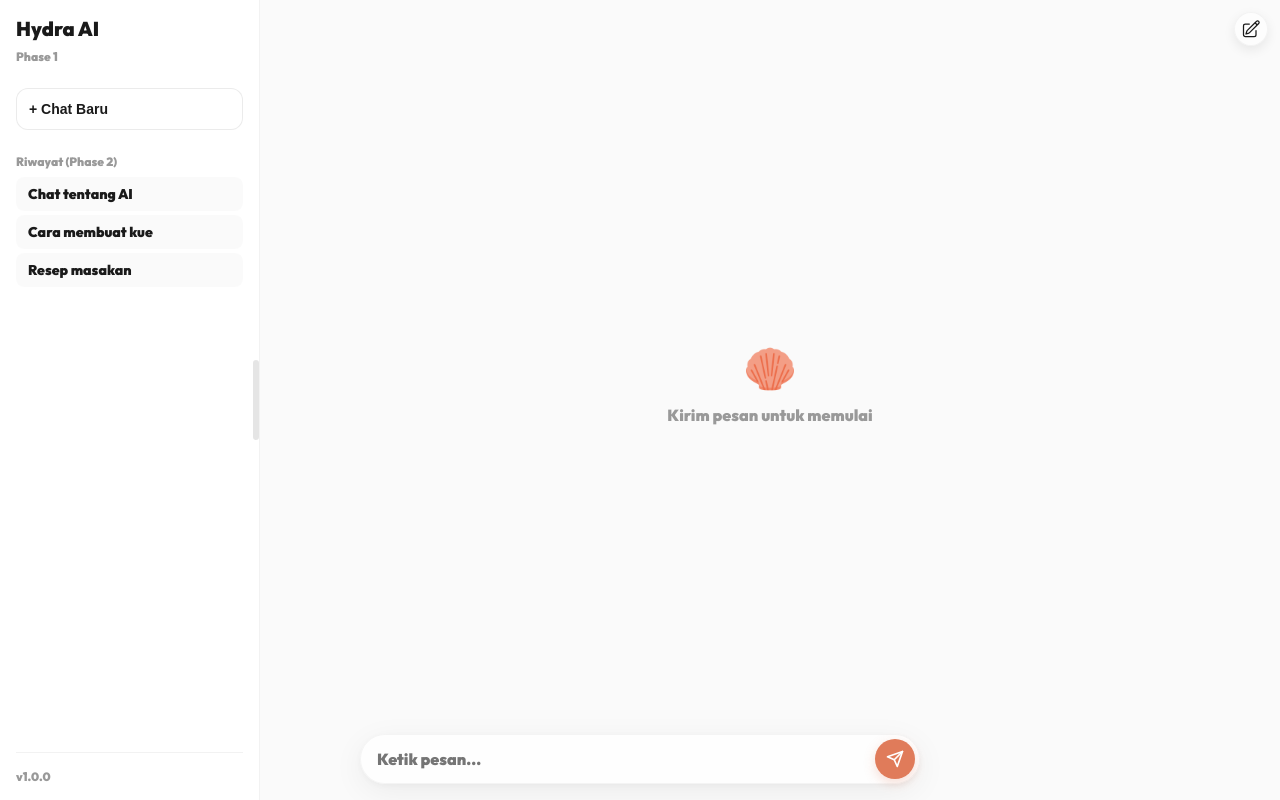
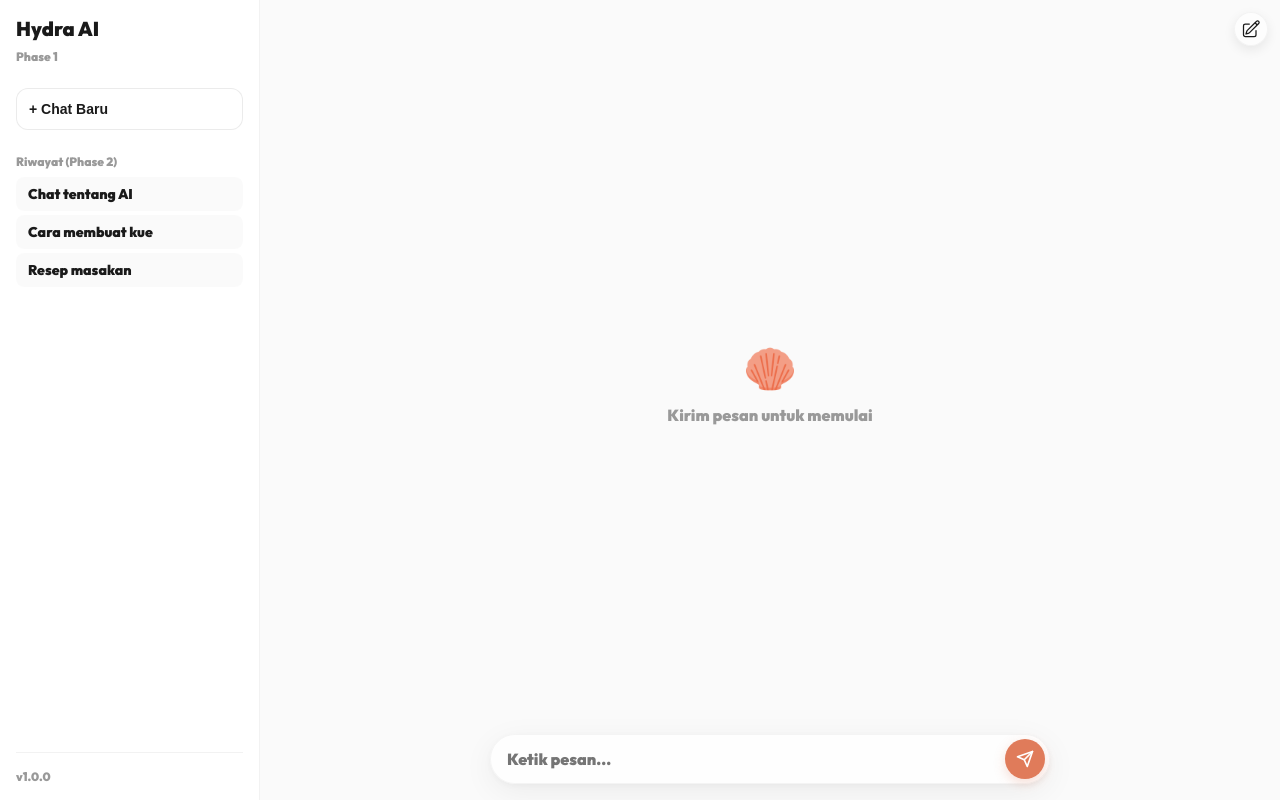
Before and after one commit to sran42435-lgtm/Hydra-working, a React (Vite) app in the folder frontend/: page / in a window 1280 px wide. Built offline with nearby package versions, Linux system fonts and the light colour scheme.

Commit message:
upd only chatpagemain and chatpagesidebar

```diff
--- a/frontend/src/components/chat/ChatSessionContainer.tsx
+++ b/frontend/src/components/chat/ChatSessionContainer.tsx
@@ -3,7 +3,11 @@ import { chatStore } from "../../store/chat_state_store";
 import { ChatInputBar } from "./ChatInputBar";
 import { MessageListView } from "./MessageListView";
 
-export const ChatSessionContainer: React.FC = () => {
+interface ChatSessionContainerProps {
+  isDesktop?: boolean;
+}
+
+export const ChatSessionContainer: React.FC<ChatSessionContainerProps> = ({ isDesktop = false }) => {
   const handleSend = async (text: string) => {
     const userMessage = { id: Date.now().toString(), role: "user" as const, content: text };
     chatStore.addMessage(userMessage);
@@ -40,7 +44,7 @@ export const ChatSessionContainer: React.FC = () => {
       position: "relative",
     }}>
       <MessageListView />
-      {/* Input bar fixed di bawah dengan z-index rendah */}
+      {/* Input bar fixed di bawah */}
       <div style={{
         position: "fixed",
         bottom: 0,
@@ -48,7 +52,9 @@ export const ChatSessionContainer: React.FC = () => {
         right: 0,
         zIndex: 5,
         pointerEvents: "none",
-        backgroundColor: "transparent", // Pastikan tidak ada background yang mengganggu
+        paddingLeft: isDesktop ? "260px" : "0", // Geser ke kanan di Desktop agar tidak masuk panel
+        transition: "padding-left 0.3s ease",
+        backgroundColor: "transparent",
       }}>
         <div style={{
           pointerEvents: "auto",
--- a/frontend/src/pages/ChatPage/ChatPageMain.tsx
+++ b/frontend/src/pages/ChatPage/ChatPageMain.tsx
@@ -1,5 +1,5 @@
 import React, { useState, useEffect } from "react";
-import { ChatPageSidebar } from "./ChatPageSidebar"; // Gunakan kurung kurawal
+import ChatPageSidebar from "./ChatPageSidebar";
 import { ChatSessionContainer } from "../../components/chat/ChatSessionContainer";
 import { chatStore } from "../../store/chat_state_store";
 
@@ -48,7 +48,7 @@ export const ChatPageMain: React.FC = () => {
   return (
     <div style={{ display: "flex", height: "100dvh", width: "100vw", maxWidth: "100%", overflow: "hidden", backgroundColor: "#fafafa", position: "relative" }}>
 
-      {/* Floating Icons - z-index 5 */}
+      {/* Hamburger Icon - Hanya Mobile */}
       {isMobile && (
         <button
           onClick={() => setSidebarOpen(!sidebarOpen)}
@@ -74,6 +74,8 @@ export const ChatPageMain: React.FC = () => {
           <HamburgerIcon />
         </button>
       )}
+
+      {/* New Chat Icon - Tampil di Mobile dan Desktop */}
       <button
         onClick={handleNewChat}
         style={{
@@ -110,7 +112,7 @@ export const ChatPageMain: React.FC = () => {
         }}
       />
 
-      {/* Sidebar Wrapper - ini yang bergerak */}
+      {/* Sidebar Wrapper */}
       <div style={{
         width: 260,
         height: "100%",
@@ -123,12 +125,12 @@ export const ChatPageMain: React.FC = () => {
         transition: "transform 0.3s cubic-bezier(0.4, 0, 0.2, 1)",
         willChange: "transform",
       }}>
-        <ChatPageSidebar onNewChat={handleNewChat} />
+        <ChatPageSidebar onNewChat={handleNewChat} isMobile={isMobile} />
       </div>
 
       {/* Main chat area */}
       <div style={{ flex: 1, minWidth: 0, display: "flex", flexDirection: "column", overflow: "hidden", position: "relative" }}>
-        <ChatSessionContainer />
+        <ChatSessionContainer isDesktop={!isMobile} />
       </div>
     </div>
   );
--- a/frontend/src/pages/ChatPage/ChatPageSidebar.tsx
+++ b/frontend/src/pages/ChatPage/ChatPageSidebar.tsx
@@ -2,9 +2,10 @@ import React, { useRef, useState, useEffect } from "react";
 
 interface ChatPageSidebarProps {
   onNewChat: () => void;
+  isMobile: boolean;
 }
 
-export const ChatPageSidebar: React.FC<ChatPageSidebarProps> = ({ onNewChat }) => {
+export const ChatPageSidebar: React.FC<ChatPageSidebarProps> = ({ onNewChat, isMobile }) => {
   const [history, setHistory] = useState<string[]>(["Chat tentang AI", "Cara membuat kue", "Resep masakan"]);
   const [isDragging, setIsDragging] = useState(false);
   const startX = useRef<number>(0);
@@ -88,7 +89,7 @@ export const ChatPageSidebar: React.FC<ChatPageSidebarProps> = ({ onNewChat }) =
         display: "flex",
         flexDirection: "column",
         borderRight: "1px solid rgba(0,0,0,0.05)",
-        transform: "none", // Tidak ada transformasi
+        transform: "none",
         position: "relative",
       }}
       onTouchStart={handleTouchStart}
@@ -100,7 +101,8 @@ export const ChatPageSidebar: React.FC<ChatPageSidebarProps> = ({ onNewChat }) =
       onMouseLeave={handleMouseUp}
       onContextMenu={(e) => e.preventDefault()}
     >
-      {/* Gagang geser di tepi kanan */}
+      {/* Gagang geser - Hanya muncul di Mobile */}
+      {isMobile && (
         <div
           style={{
             position: "absolute",
@@ -115,6 +117,7 @@ export const ChatPageSidebar: React.FC<ChatPageSidebarProps> = ({ onNewChat }) =
             touchAction: "none",
           }}
         />
+      )}
 
       <div style={{ marginBottom: 24 }}>
         <h3 style={{ fontSize: 20, fontWeight: 800, color: "#1a1a1a", marginBottom: 8 }}>Hydra AI</h3>
@@ -166,3 +169,5 @@ export const ChatPageSidebar: React.FC<ChatPageSidebarProps> = ({ onNewChat }) =
     </div>
   );
 };
+
+export default ChatPageSidebar;
```
Lines whose indentation alone changed are shown as unchanged.
